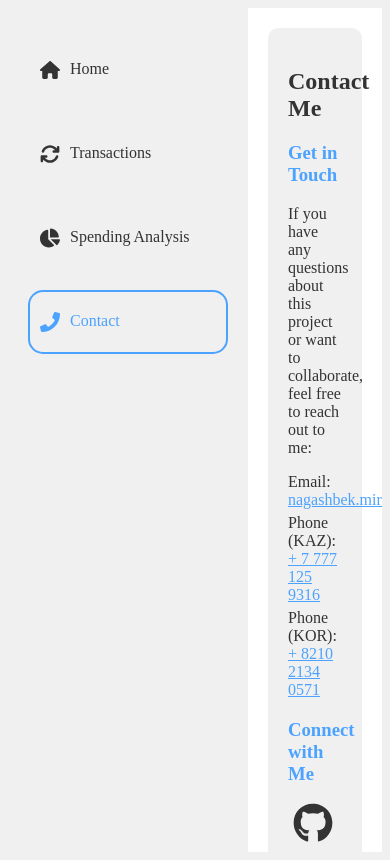
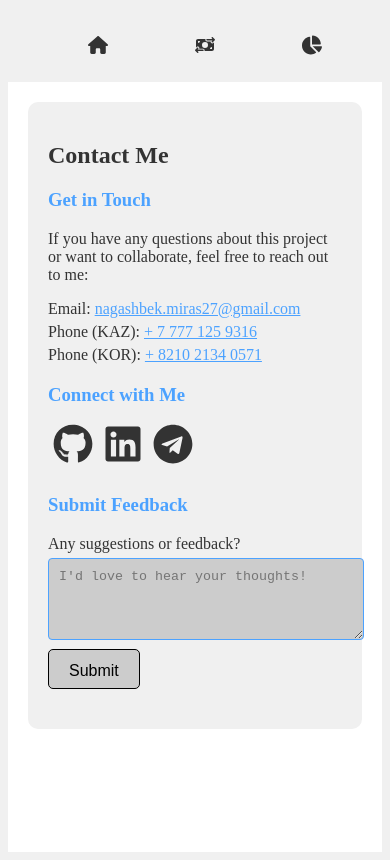
Before and after one commit to mirasnag/budget-sync, a React (Vite) app: page /contact in a window 390 px wide. Built offline with nearby package versions, Linux system fonts and the light colour scheme.

Commit message:
Style Adjustments for Navigation bar

```diff
--- a/src/components/Layout.tsx
+++ b/src/components/Layout.tsx
@@ -3,14 +3,14 @@ import { Link, Outlet, useLocation } from "react-router-dom";
 
 // library imports
 import { FaChartPie, FaPhone } from "react-icons/fa";
-import { FaArrowsRotate, FaHouse } from "react-icons/fa6";
+import { FaHouse, FaMoneyBillTransfer } from "react-icons/fa6";
 
 const Layout: React.FC = () => {
   const location = useLocation();
 
   return (
     <div className="layout">
-      <aside className="sidebar">
+      <div className="navbar">
         <nav>
           <div className="menu">
             <Link
@@ -19,7 +19,8 @@ const Layout: React.FC = () => {
                 location.pathname === "/" ? "active" : ""
               }`}
             >
-              <FaHouse className="icon" /> Home
+              <FaHouse className="icon" />
+              <span>Home</span>
             </Link>
             <Link
               to="/transactions"
@@ -27,7 +28,8 @@ const Layout: React.FC = () => {
                 location.pathname === "/transactions" ? "active" : ""
               }`}
             >
-              <FaArrowsRotate className="icon" /> Transactions
+              <FaMoneyBillTransfer className="icon" />
+              <span>Transactions</span>
             </Link>
             <Link
               to="/spending-analysis"
@@ -35,19 +37,21 @@ const Layout: React.FC = () => {
                 location.pathname === "/spending-analysis" ? "active" : ""
               }`}
             >
-              <FaChartPie className="icon" /> Spending Analysis
+              <FaChartPie className="icon" />
+              <span>Charts</span>
             </Link>
-            <Link
+            {/* <Link
               to="/contact"
               className={`menu-item ${
                 location.pathname === "/contact" ? "active" : ""
               }`}
             >
-              <FaPhone className="icon" /> Contact
-            </Link>
+              <FaPhone className="icon" />
+              <span>Contact</span>
+            </Link> */}
           </div>
         </nav>
-      </aside>
+      </div>
       <main className="content">
         <Outlet />
       </main>
--- a/src/styles/_layout.scss
+++ b/src/styles/_layout.scss
@@ -3,10 +3,12 @@
   height: 100vh;
 }
 
-.sidebar {
-  min-width: 200px;
+.navbar {
+  width: 20vw;
+  max-width: 200px;
   background: var(--bg-primary);
   color: var(--text-light);
+  position: sticky;
   display: flex;
   flex-direction: column;
   justify-content: space-between;
@@ -41,6 +43,48 @@
     }
   }
 }
+
+/* Media Query for Small Screens */
+@media (max-width: 768px) {
+  .layout {
+    flex-direction: column;
+  }
+
+  .navbar {
+    max-width: unset;
+    width: 100%;
+    height: auto;
+    flex-direction: row;
+    justify-content: center;
+    padding: 10px;
+
+    nav {
+      width: 100%;
+    }
+
+    .menu {
+      width: 100%;
+      display: flex;
+      align-items: center;
+      justify-content: space-evenly;
+
+      font-size: 0;
+
+      .menu-item {
+        margin: 5px;
+        padding: 10px;
+
+        .icon {
+          margin-right: 0;
+        }
+      }
+    }
+  }
+}
+
+// @media (max-width: 480px) {
+
+// }
 
 .content {
   flex-grow: 1;
```
